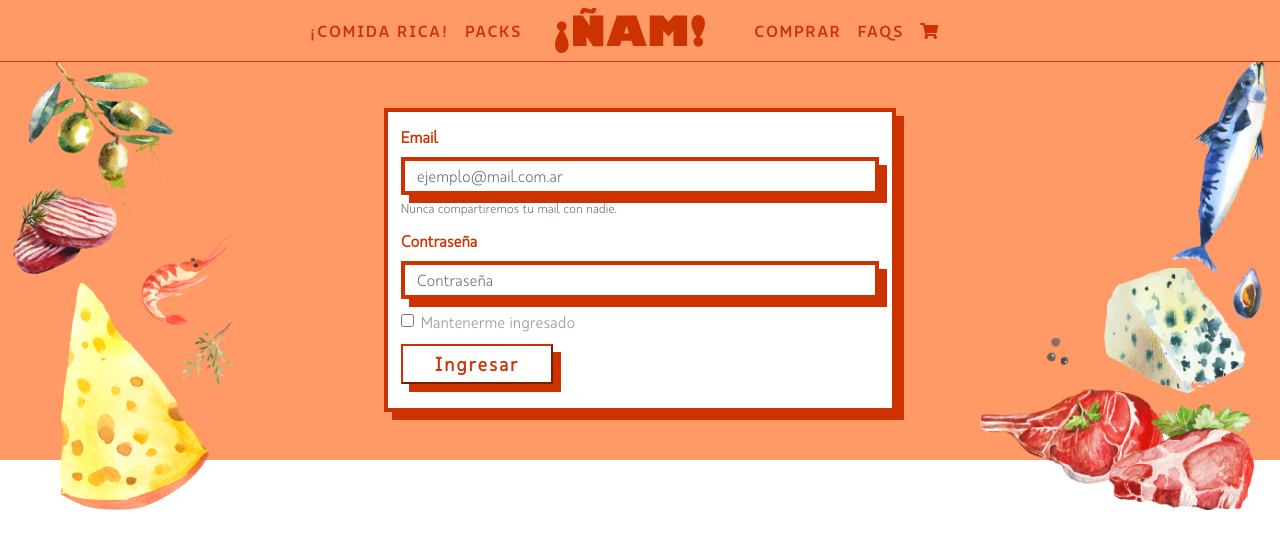
After one commit to G-Fuchter/Proyecto-Integrador-DH, a PHP site: page /login.html in a window 1280 px wide. The commit adds this page. Shown: the top 549 px of the page. Run offline with PHP 8.4, Linux system fonts and the light colour scheme; some libraries are stand-ins or nearby versions.

Commit message:
added login.html and expanded theme.css

```diff
--- a/nam/css/theme.css
+++ b/nam/css/theme.css
@@ -294,3 +294,53 @@ h6,
     border-left: 1px solid #ff9966!important;
     margin-left: 1em
 }
+
+/*  Login   */
+
+.login-form{
+    display: flex;
+    flex-wrap: wrap;
+    background-color: #fff;
+    width: 40vw;
+    padding: 1%;
+    border: solid;
+    border-width: 4px;
+    border-color: #cc3300;
+    -webkit-box-shadow: 8px 8px 0 0 #cc3300;
+    box-shadow: 8px 8px 0 0 #cc3300;
+}
+
+.login-form .form-group{
+    width: 100%;
+    color: #cc3300;
+    font-weight: bold;
+    font-family: 'kappa_textbook';
+    margin: 0px;
+}
+
+.login-form .form-check{
+    width: 80%;
+}
+
+.login-form button{
+    color: #cc3300;
+    font-size: 1.2rem;
+    min-width: 150px;
+    height: 40px;
+    font-weight: bold;
+}
+
+.login-form .form-check-input{
+    background-color: #cc3300;
+    border-color: #cc3300;
+    border-radius: 0px;
+    border-width: 4px;
+}
+
+.login-form .form-control{
+    border-radius: 0px;
+    border-width: 4px;
+    border-color: #cc3300;
+    -webkit-box-shadow: 8px 8px 0 0 #cc3300;
+    box-shadow: 8px 8px 0 0 #cc3300;
+}
--- /dev/null
+++ b/nam/login.html
@@ -0,0 +1,83 @@
+<!doctype html>
+<html lang="es">
+
+    <head>
+        <meta charset="utf-8">
+        <meta name="viewport" content="width=device-width, initial-scale=1, shrink-to-fit=no">
+        <meta name="description" content="">
+        <meta name="author" content="Victoria, Gabriela y Guillermo">
+        <meta name="generator" content="Jekyll v3.8.5">
+        <title>Login</title>
+
+        <link rel="canonical" href="#">
+
+        <!-- Bootstrap core CSS -->
+        <link href="css/bootstrap.min.css" rel="stylesheet">
+        <link rel="stylesheet" href="https://use.fontawesome.com/releases/v5.8.1/css/all.css">
+        <link href="css/theme.css" rel="stylesheet">
+    </head>
+
+<body>
+    <header class="fixed-top  accent_bg main_header">
+        <div class="container">
+            <div class="row">
+                <nav class="navbar navbar-expand-md row d-flex justify-content-between w-100">
+                    <a class="navbar-brand d-sm-none" href="index.html">¡Ñam!</a>
+                    <button class="navbar-toggler accent_border" type="button" data-toggle="collapse" data-target="#toogleNavbar" aria-controls="toogleNavbar" aria-expanded="false" aria-label="Toggle navigation"><i class="fas fa-bars"></i></button>
+
+                    <div class="collapse navbar-collapse ml-auto justify-content-center align-content-center align-items-center" id="toogleNavbar">
+                        <ul class="navbar-nav">
+                            <li class="nav-item">
+                                <a class="nav-link dark kappa-bold text-uppercase" href="#">¡Comida rica!</a>
+                            </li>
+                            <li class="nav-item">
+                                <a class="nav-link dark kappa-bold text-uppercase" href="#">Packs</a>
+                            </li>
+                            <li class="nav-item d-sm-block d-xs-none">
+                                <a class="navbar-brand" href="index.html">¡Ñam!</a>
+                            </li>
+                            <li class="nav-item">
+                                <a class="nav-link dark kappa-bold text-uppercase" href="#">Comprar</a>
+                            </li>
+                            <li class="nav-item">
+                                <a class="nav-link dark kappa-bold text-uppercase" href="#">Faqs</a>
+                            </li>
+                            <li class="nav-item">
+                                <a class="nav-link dark kappa-bold text-uppercase" href="#"><i class="fas fa-shopping-cart"></i></a>
+                            </li>
+                        </ul>
+                    </div>
+                </nav>
+            </div>
+        </div>
+    </header>
+
+    <main role="main">
+        <section class="splash accent_bg d-flex justify-content-center align-content-center position-relative py-5">
+                <div class="position-absolute back_splash1 d-none d-md-block">
+                    <img src="img/backSplash.png" />
+                </div>
+                <form class = "login-form">
+                        <div class="form-group">
+                          <label for="inputEmail">Email</label>
+                          <input type="email" class="form-control" id="inputEmail" aria-describedby="emailHelp" placeholder="ejemplo@mail.com.ar">
+                          <small id="emailHelp" class="form-text text-muted">Nunca compartiremos tu mail con nadie.</small>
+                        </div>
+                        <div class="form-group">
+                          <label for="inputPassword">Contraseña</label>
+                          <input type="password" class="form-control" id="inputPassword" placeholder="Contraseña">
+                        </div>
+                        <div class="form-check">
+                          <input type="checkbox" class="form-check-input" id="checkBox1">
+                          <label class="form-check-label" for="checkBox1">Mantenerme ingresado</label>
+                        </div>
+                        <button type="submit" class="btn_cta">Ingresar</button>
+                      </form>
+                <div class="position-absolute back_splash2  d-none d-md-block">
+                    <img src="img/backSplash2.png" />
+                </div>
+            </section>
+    </main>
+</body>
+
+</html>
```
